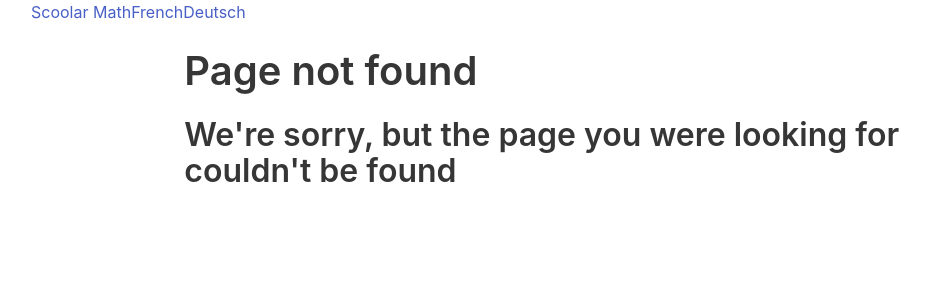
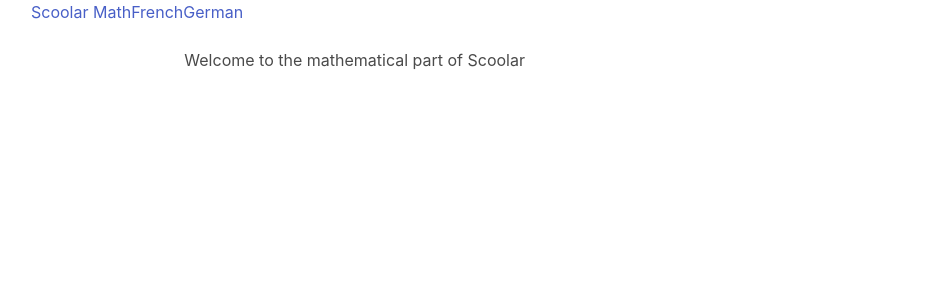
Before and after one commit to lonnenjunior/Schqlar, an Angular app: page /math in a window 1280 px wide. Before the commit this address had no page. Shown: the top 300 px of the page, without its empty margins (33-963 px from the left). Built offline with nearby package versions, Linux system fonts and the light colour scheme.

Commit message:
Review of main menu and added math module.

```diff
--- /dev/null
+++ b/src/app/modules/math/math.component.html
@@ -0,0 +1,3 @@
+<p>
+  Welcome to the mathematical part of Scoolar
+</p>
--- /dev/null
+++ b/src/app/modules/math/math.component.ts
@@ -0,0 +1,14 @@
+import { Component, OnInit } from '@angular/core';
+
+@Component({
+  selector: 'app-math',
+  templateUrl: './math.component.html'
+})
+export class MathComponent implements OnInit {
+
+  constructor() { }
+
+  ngOnInit() {
+  }
+
+}
--- a/src/app/modules/math/math.module.ts
+++ b/src/app/modules/math/math.module.ts
@@ -2,12 +2,13 @@ import { NgModule } from '@angular/core';
 import { CommonModule } from '@angular/common';
 
 import { MathRoutingModule } from './math-routing.module';
+import { MathComponent } from './math/math.component';
 
 @NgModule({
   imports: [
     CommonModule,
     MathRoutingModule
   ],
-  declarations: []
+  declarations: [MathComponent]
 })
 export class MathModule { }
--- a/src/app/scoolar-routing.module.ts
+++ b/src/app/scoolar-routing.module.ts
@@ -2,8 +2,10 @@ import { NgModule } from '@angular/core';
 import { Routes, RouterModule} from '@angular/router';
 
 import { PageNotFoundComponent } from './components/page-not-found/page-not-found.component';
+import { MathComponent } from "app/modules/math/math.component";
 
 const routes: Routes = [
+  {path: 'math', component: MathComponent},
   {path: '**', component: PageNotFoundComponent}
 ];
 
--- a/src/app/scoolar.component.html
+++ b/src/app/scoolar.component.html
@@ -7,7 +7,7 @@
             <!--img src="http://bulma.io/images/bulma-logo.png" alt="Bulma logo"-->
             Scoolar
           </a>
-          <a class="nav-item is-tab is-hidden-mobile" *ngFor="let category of categories" [routerLink]="category" routerLinkActive="is-active">{{category}}</a>
+          <a class="nav-item is-tab is-hidden-mobile" *ngFor="let category of categories" [routerLink]="category.link" routerLinkActive="is-active">{{category.name}}</a>
         </div>
       </div>
     </nav>
--- a/src/app/scoolar.component.ts
+++ b/src/app/scoolar.component.ts
@@ -1,16 +1,21 @@
 import { Component } from '@angular/core';
+
+class Category {
+  name: string;
+  link: string;
+}
 
 @Component({
   selector: 'app-root',
   templateUrl: './scoolar.component.html'
 })
 export class ScoolarComponent {
-  categories: string[];
+  categories: Category[];
   constructor() {
     this.categories = [
-      'Math',
-      'French',
-      'Deutsch'
+      {name: 'Math', link: 'math'},
+      {name: 'French', link: 'french'},
+      {name: 'German', link: 'german'}
     ];
   }
 }
--- a/src/app/scoolar.module.ts
+++ b/src/app/scoolar.module.ts
@@ -3,12 +3,15 @@ import { NgModule } from '@angular/core';
 import { FormsModule } from '@angular/forms';
 
 import { ScoolarComponent } from './scoolar.component';
+import { ScoolarRoutingModule } from './scoolar-routing.module';
+
+import { MathComponent } from "app/modules/math/math.component";
 import { PageNotFoundComponent } from './components/page-not-found/page-not-found.component';
-import { ScoolarRoutingModule } from './scoolar-routing.module';
 
 @NgModule({
   declarations: [
     ScoolarComponent,
+    MathComponent,
     PageNotFoundComponent,
   ],
   imports: [
```
Also changed, not shown: 1 other file (tests, documents, lock files or other folders).
